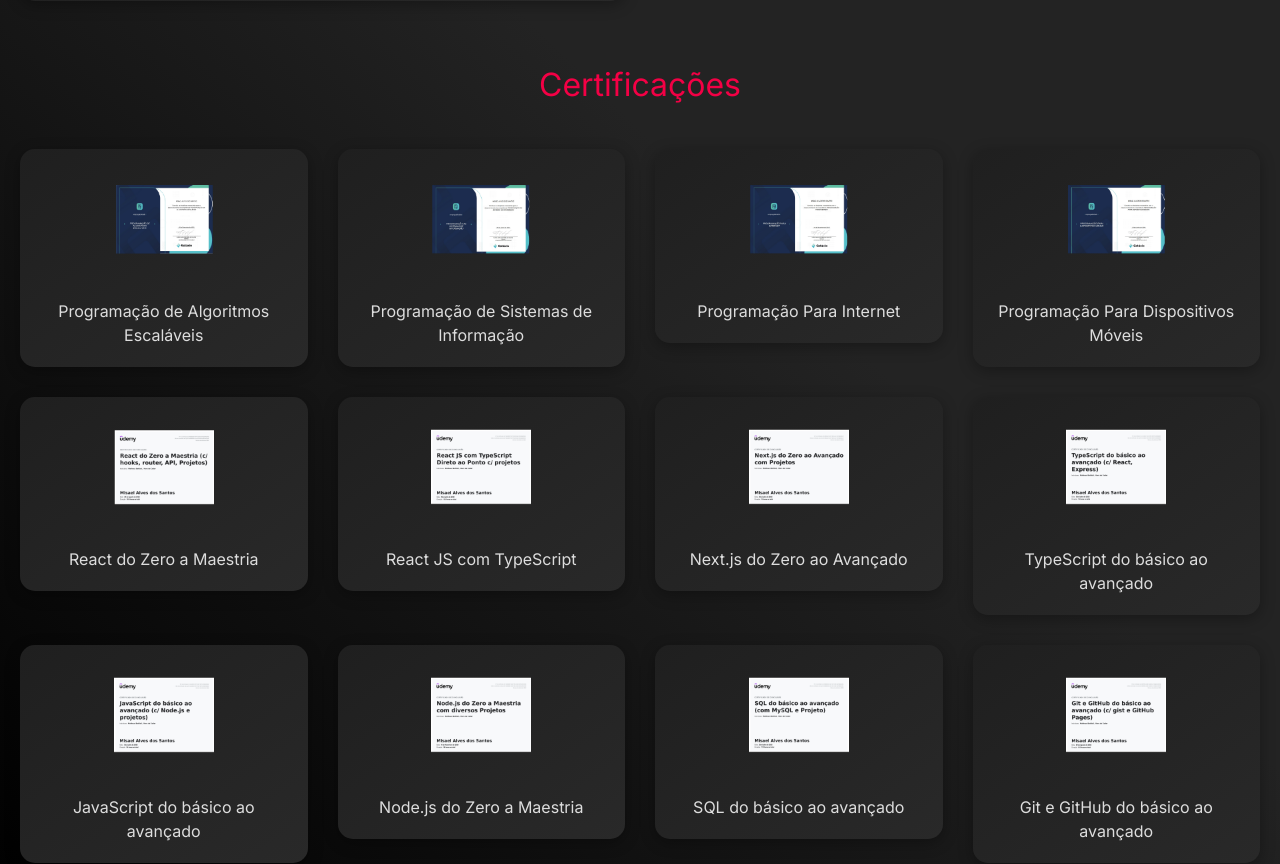
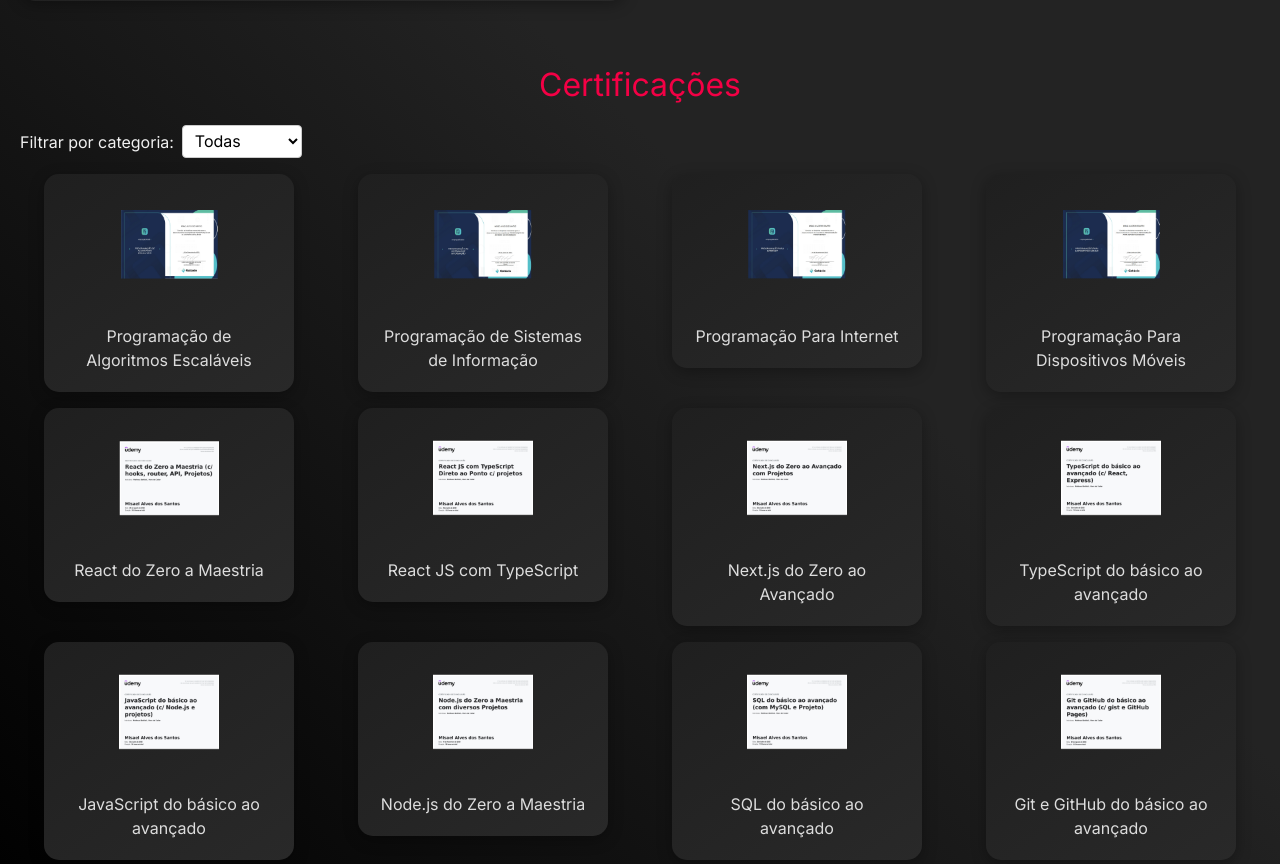
Before and after one commit to misaelalves99/misael-alves-portfolio-next, a Next.js app: page /about in a window 1280 px wide. Shown: the part 960-1824 px from the top of the page. Built offline with nearby package versions, Linux system fonts and the light colour scheme.

Commit message:
Adicionando Filtro nos Certificados

```diff
--- a/src/app/api/data/certifications.ts
+++ b/src/app/api/data/certifications.ts
@@ -6,72 +6,84 @@ export const cardCertification = [
     imgcert: "/assets/img-certificado1.png",
     desc: "Programação de Algoritmos Escaláveis",
     cert: "/assets/certificado1.pdf",
+    category: "Outros",
   },
   {
     id: 2,
     imgcert: "/assets/img-certificado2.png",
     desc: "Programação de Sistemas de Informação",
     cert: "/assets/certificado2.pdf",
+    category: "Outros",
   },
   {
     id: 3,
     imgcert: "/assets/img-certificado3.png",
     desc: "Programação Para Internet",
     cert: "/assets/certificado3.pdf",
+    category: "Outros",
   },
   {
     id: 4,
     imgcert: "/assets/img-certificado4.png",
     desc: "Programação Para Dispositivos Móveis",
     cert: "/assets/certificado4.pdf",
+    category: "Outros",
   },
   {
     id: 5,
     imgcert: "/assets/img-certificado5.png",
     desc: "React do Zero a Maestria",
     cert: "/assets/certificado5.pdf",
+    category: "React",
   },
   {
     id: 6,
     imgcert: "/assets/img-certificado6.png",
     desc: "React JS com TypeScript",
     cert: "/assets/certificado6.pdf",
+    category: "React",
   },
   {
     id: 7,
     imgcert: "/assets/img-certificado7.png",
     desc: "Next.js do Zero ao Avançado",
     cert: "/assets/certificado7.pdf",
+    category: "Next",
   },
   {
     id: 8,
     imgcert: "/assets/img-certificado8.png",
     desc: "TypeScript do básico ao avançado",
     cert: "/assets/certificado8.pdf",
+    category: "TypeScript",
   },
-    {
+  {
     id: 9,
     imgcert: "/assets/img-certificado9.png",
     desc: "JavaScript do básico ao avançado",
     cert: "/assets/certificado9.pdf",
+    category: "JavaScript",
   },
   {
     id: 10,
     imgcert: "/assets/img-certificado10.png",
     desc: "Node.js do Zero a Maestria",
     cert: "/assets/certificado10.pdf",
+    category: "Node",
   },
   {
     id: 11,
     imgcert: "/assets/img-certificado11.png",
     desc: "SQL do básico ao avançado",
     cert: "/assets/certificado11.pdf",
+    category: "MySQL",
   },
   {
     id: 12,
     imgcert: "/assets/img-certificado12.png",
     desc: "Git e GitHub do básico ao avançado",
     cert: "/assets/certificado12.pdf",
+    category: "Git GitHub",
   },
 ];
 
--- a/src/app/components/about/CertificationCard.module.css
+++ b/src/app/components/about/CertificationCard.module.css
@@ -5,6 +5,10 @@
   text-align: center;
   box-shadow: 0 4px 15px rgba(0, 0, 0, 0.3);
   transition: transform 0.3s ease, box-shadow 0.3s ease;
+  max-width: 250px;
+  margin: 0 auto;
+  width: 100%;
+  box-sizing: border-box;
 }
 
 .itemCertifications:hover {
--- /dev/null
+++ b/src/app/components/about/CertificationFilter.module.css
@@ -0,0 +1,16 @@
+.filterContainer {
+  margin: 1rem 0;
+  display: flex;
+  align-items: center;
+  gap: 0.5rem;
+}
+
+.selectFilter {
+  padding: 0.3rem 0.5rem;
+  font-size: 1rem;
+  color: #000;
+  background-color: #fff;
+  border: 1px solid #ccc;
+  border-radius: 4px;
+  cursor: pointer;
+}
--- /dev/null
+++ b/src/app/components/about/CertificationFilter.tsx
@@ -0,0 +1,36 @@
+// app/components/about/CertificationFilter.tsx
+
+"use client";
+
+import React from "react";
+import styles from "./CertificationFilter.module.css";
+
+interface CertificationFilterProps {
+  categories: string[];
+  selectedCategory: string;
+  onChangeCategory: (category: string) => void;
+}
+
+export default function CertificationFilter({
+  categories,
+  selectedCategory,
+  onChangeCategory,
+}: CertificationFilterProps) {
+  return (
+    <div className={styles.filterContainer}>
+      <label htmlFor="categoryFilter">Filtrar por categoria: </label>
+      <select
+        id="categoryFilter"
+        value={selectedCategory}
+        onChange={(e) => onChangeCategory(e.target.value)}
+        className={styles.selectFilter}
+      >
+        {categories.map((cat) => (
+          <option key={cat} value={cat}>
+            {cat}
+          </option>
+        ))}
+      </select>
+    </div>
+  );
+}
--- a/src/app/components/about/CertificationList.module.css
+++ b/src/app/components/about/CertificationList.module.css
@@ -10,7 +10,6 @@
 
 .certificationsItems {
   display: grid;
-  grid-template-columns: repeat(auto-fit, minmax(250px, 1fr));
-  gap: 30px;
-  margin-top: 40px;
+  grid-template-columns: repeat(4, minmax(0, 1fr));
+  gap: 1rem;
 }
--- a/src/app/components/about/CertificationList.tsx
+++ b/src/app/components/about/CertificationList.tsx
@@ -6,10 +6,24 @@ import { useEffect, useState } from "react";
 import styles from "./CertificationList.module.css";
 import { getCertifications } from "../../api/data/certifications";
 import CertificationCard from "./CertificationCard";
-import type { Certification } from "@/app/types/certification"; // <-- CORRETO: importar o tipo da pasta types
+import CertificationFilter from "./CertificationFilter";
+import type { Certification } from "@/app/types/certification";
+
+const categories = [
+  "Todas",
+  "React",
+  "Next",
+  "TypeScript",
+  "JavaScript",
+  "Node",
+  "MySQL",
+  "Git GitHub",
+  "Outros",
+];
 
 export default function CertificationList() {
   const [certifications, setCertifications] = useState<Certification[]>([]);
+  const [selectedCategory, setSelectedCategory] = useState("Todas");
 
   useEffect(() => {
     const fetchCertifications = async () => {
@@ -24,15 +38,33 @@ export default function CertificationList() {
     fetchCertifications();
   }, []);
 
+  const filteredCertifications =
+    selectedCategory === "Todas"
+      ? certifications
+      : certifications.filter((cert) => cert.category === selectedCategory);
+
   return (
     <div className={styles.certifications}>
       <div className={styles.certificationsTitle}>
         <h2>Certificações</h2>
       </div>
+
+      <div className={styles.filterContainer}>
+        <CertificationFilter
+          categories={categories}
+          selectedCategory={selectedCategory}
+          onChangeCategory={setSelectedCategory}
+        />
+      </div>
+
       <div className={styles.certificationsItems}>
-        {certifications.map((cert) => (
-          <CertificationCard key={cert.id} cert={cert} />
-        ))}
+        {filteredCertifications.length === 0 ? (
+          <p>Nenhuma certificação encontrada.</p>
+        ) : (
+          filteredCertifications.map((cert) => (
+            <CertificationCard key={cert.id} cert={cert} />
+          ))
+        )}
       </div>
     </div>
   );
--- a/src/app/types/certification.ts
+++ b/src/app/types/certification.ts
@@ -5,4 +5,5 @@ export interface Certification {
   imgcert: string;
   desc: string;
   cert: string;
+  category: string;
 }
```
